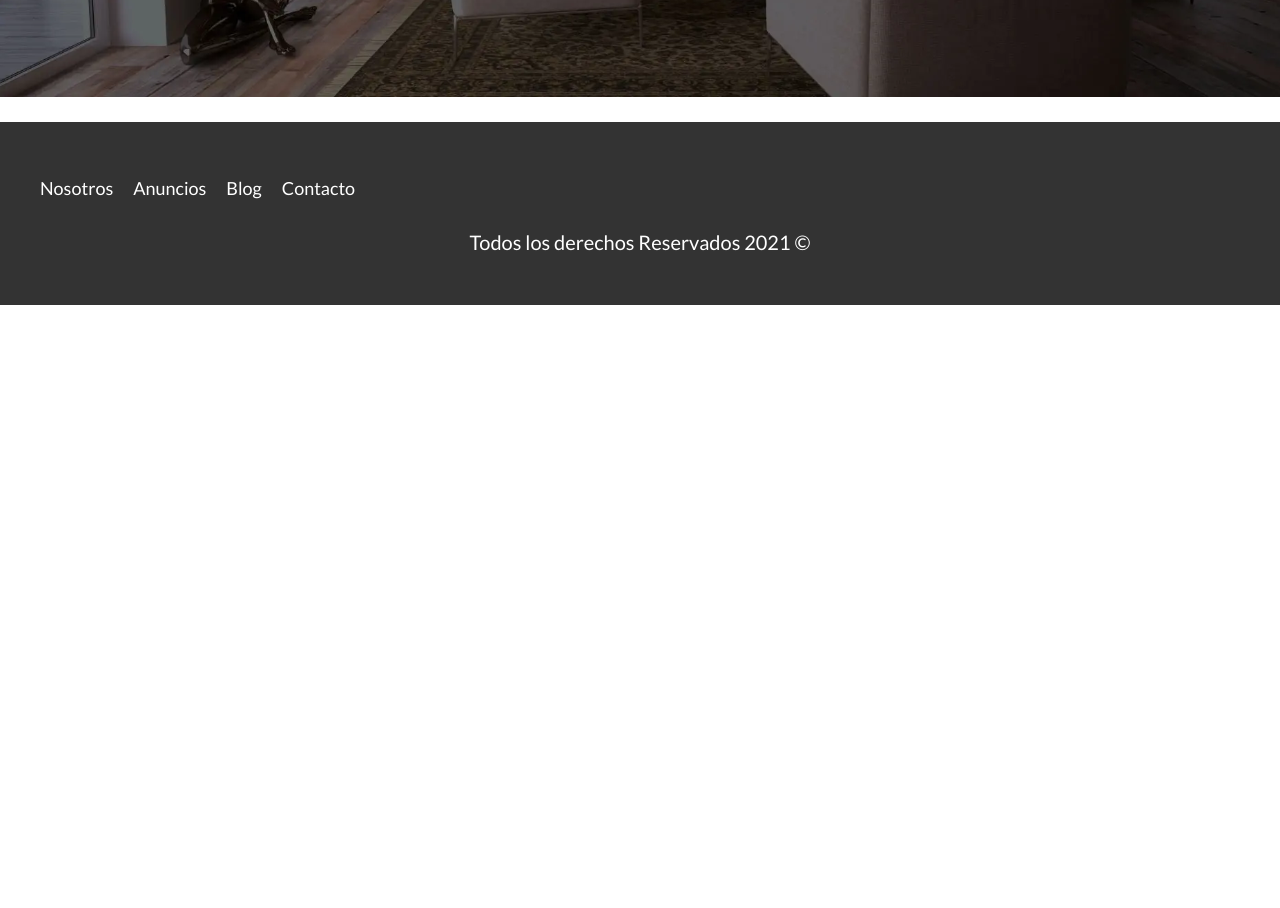
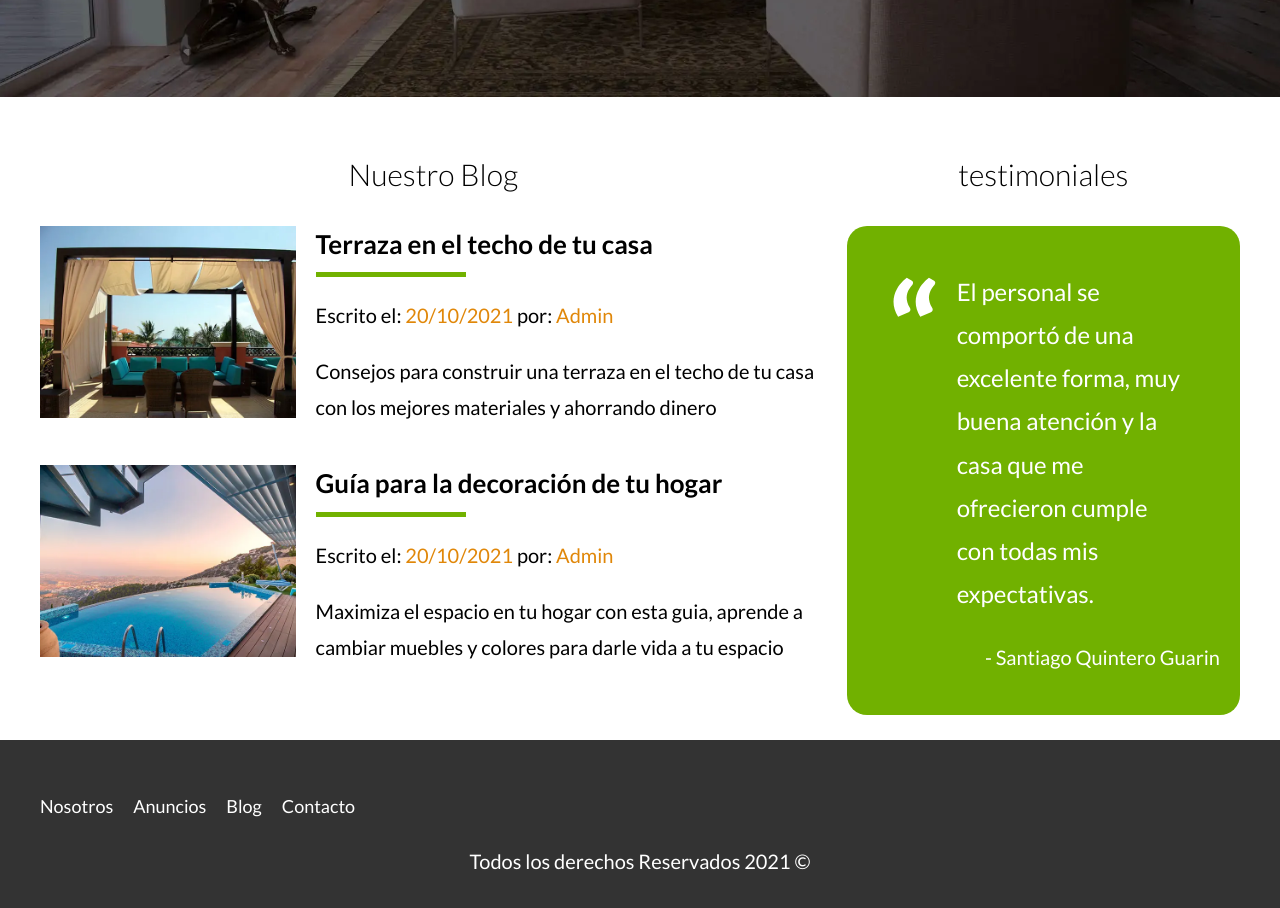
Before and after one commit to santiagoquinteroguarin/real-estate-project, a website: page index.html in a window 1280 px wide. Shown: the part 2513-3421 px from the top of the page. Before the commit the page ends 2818 px from the top, so only its background shows below. Drawn offline with Linux system fonts and the light colour scheme.

Commit message:
creating HTML and CSS of Blog section and testimonials

```diff
--- a/index.html
+++ b/index.html
@@ -172,6 +172,66 @@
         <a href="contact.html" class="yellow-button">Contactanos</a>
     </section>
 
+    <div class="container section section-lower">
+        <section class="blog">
+            <h3>Nuestro Blog</h3>
+
+            <article class="blog-entry">
+                <div class="image">
+                    <picture>
+                        <source srcset="/build/img/blog1.webp" type="image/webp">
+                        <source srcset="/build/img/blog1.jpg" type="image/jpeg">
+                        <img loading="lazy" src="/build/img/blog1.webp" alt="Texto entrada blog">
+                    </picture>
+                </div>
+
+                <div class="text-entry">
+                    <a href="entry.html">
+                        <h4>Terraza en el techo de tu casa</h4>
+                        <p class="information-meta">Escrito el: <span>20/10/2021</span> por: <span>Admin</span></p>
+                        <p>
+                            Consejos para construir una terraza en el techo de tu casa con los mejores materiales y
+                            ahorrando dinero
+                        </p>
+                    </a>
+                </div>
+            </article>
+
+            <article class="blog-entry">
+                <div class="image">
+                    <picture>
+                        <source srcset="/build/img/blog2.webp" type="image/webp">
+                        <source srcset="/build/img/blog2.jpg" type="image/jpeg">
+                        <img loading="lazy" src="/build/img/blog2.webp" alt="Texto entrada blog">
+                    </picture>
+                </div>
+
+                <div class="text-entry">
+                    <a href="entry.html">
+                        <h4>Guía para la decoración de tu hogar</h4>
+                        <p class="information-meta">Escrito el: <span>20/10/2021</span> por: <span>Admin</span></p>
+                        <p>
+                            Maximiza el espacio en tu hogar con esta guia, aprende a cambiar muebles y colores para
+                            darle vida a tu espacio
+                        </p>
+                    </a>
+                </div>
+            </article>
+        </section>
+
+        <section class="testimonials">
+            <h3>testimoniales</h3>
+
+            <div class="testimonial">
+                <blockquote>
+                    El personal se comportó de una excelente forma, muy buena atención y la casa que me ofrecieron
+                    cumple con todas mis expectativas.
+                </blockquote>
+                <p>- Santiago Quintero Guarin</p>
+            </div>
+        </section>
+    </div>
+
     <footer class="footer section">
         <div class="footer-container container">
             <nav class="navigation">
--- a/src/scss/layout/_lower.scss
+++ b/src/scss/layout/_lower.scss
@@ -6,7 +6,7 @@
     }
 }
 
-.entry-blog {
+.blog-entry {
     margin-bottom: 2rem;
 
     @include tablet {
@@ -26,11 +26,12 @@
     }
 }
 
-.texto-entry {
+.text-entry {
     a {
         color: $black;
         margin-top: 2rem;
         display: block;
+
         @include tablet {
             margin-top: 0;
         }
@@ -49,5 +50,4 @@
             margin-top: 1rem;
         }
     }
-
 }
--- a/src/scss/layout/_testimonials.scss
+++ b/src/scss/layout/_testimonials.scss
@@ -9,10 +9,9 @@
         padding-left: 5rem;
         position: relative;
 
-
         &::before {
             content: '';
-            background-image: url(../img/comilla.svg);
+            background-image: url('/build/img/comilla.svg');
             background-repeat: no-repeat;
             width: 6rem;
             height: 8rem;
```
Also changed, not shown: build/css/app.css, 1 other file.
